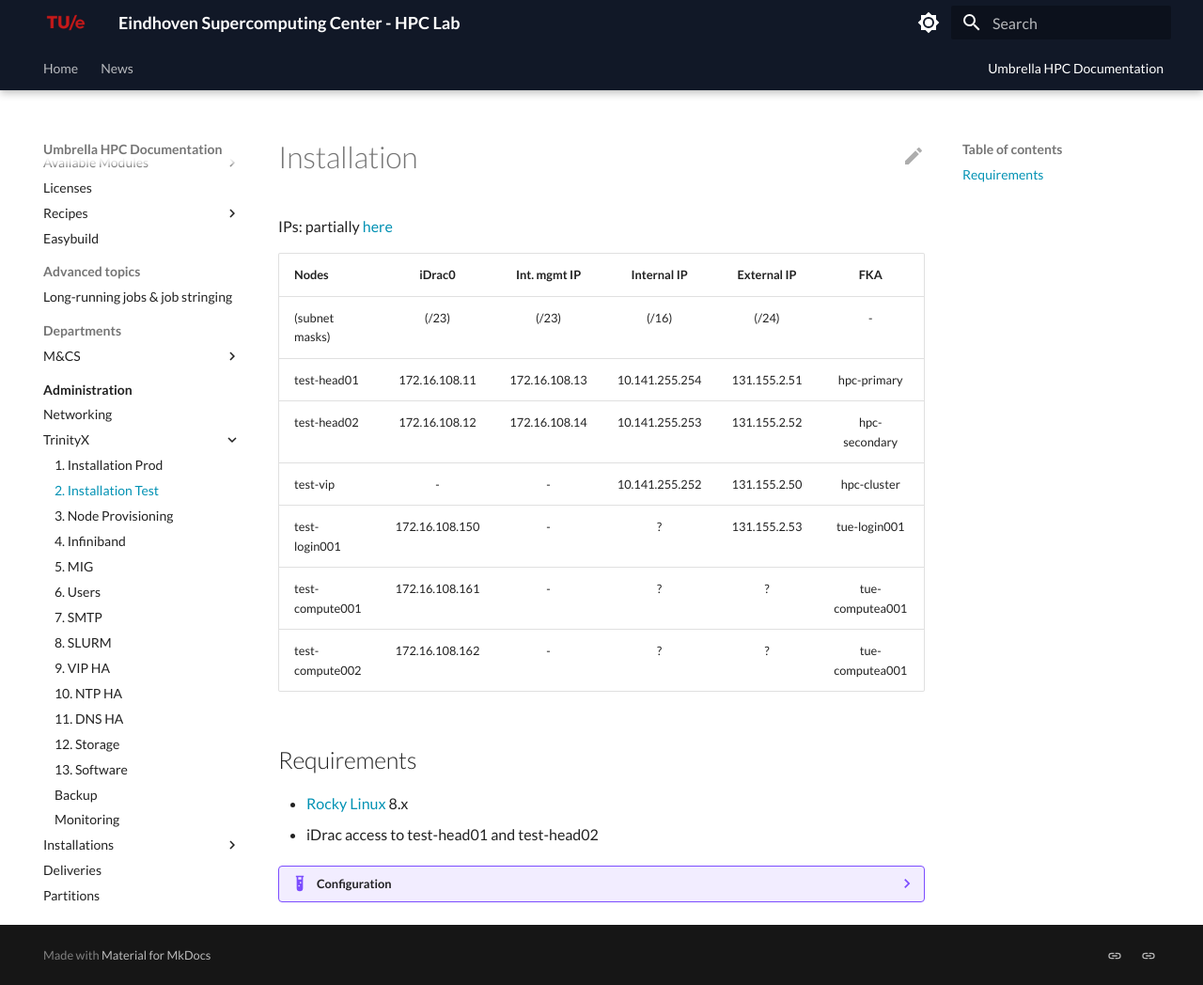
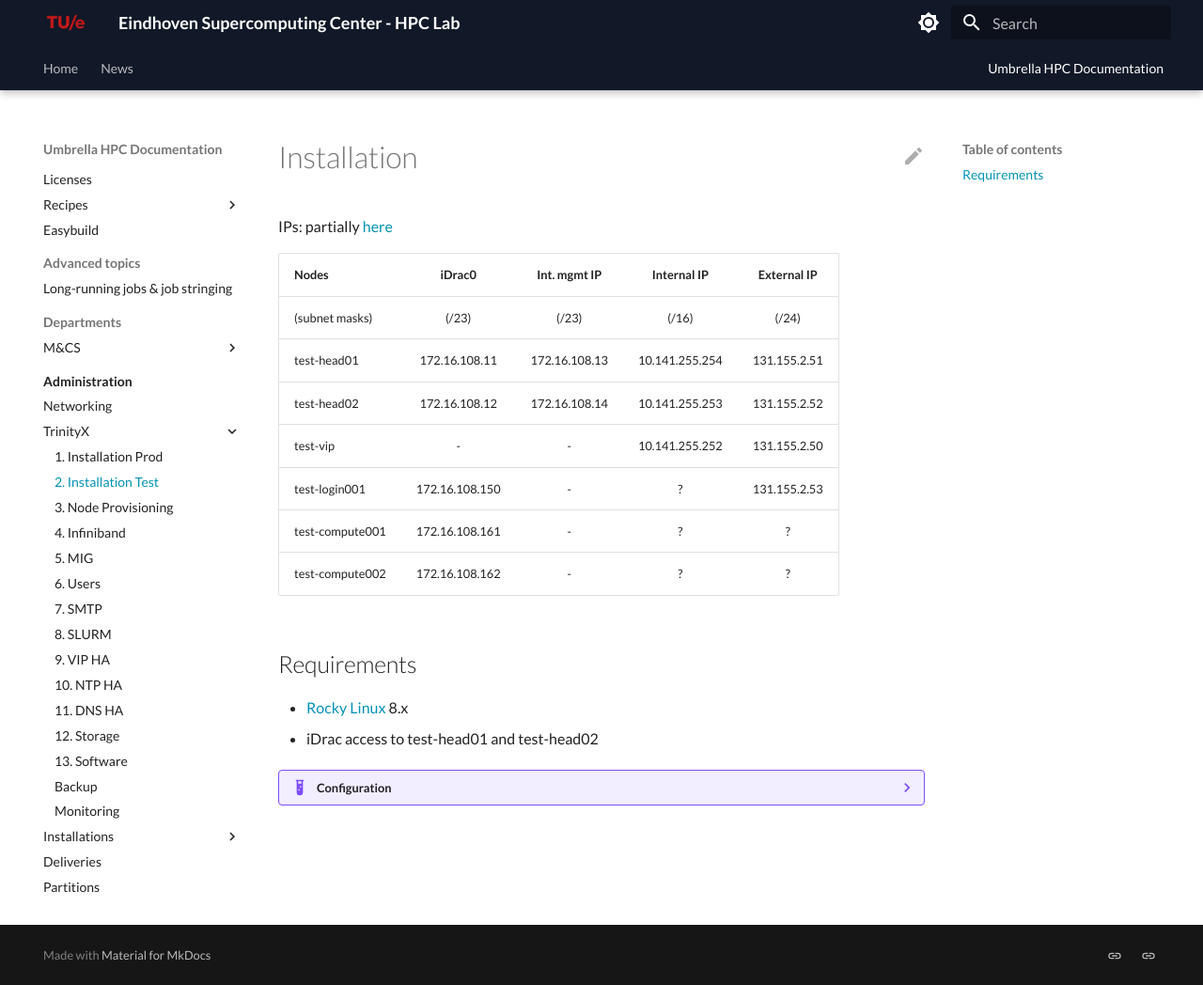
Before and after one commit to gferhpc/supercomputing.tue.nl, an MkDocs documentation site: the page built from pages/documentation/administration/trinityx/test-installation.md, in a window 1280 px wide and 1048 px high. Shown: the whole window at 94% size. Built offline with MkDocs 1.6.1 and Material for MkDocs 9.7.7, drawn with Linux system fonts in a browser that asks for light colours.

Commit message:
doc: admin: trix: test cluster

```diff
--- a/pages/documentation/administration/trinityx/test-installation.md
+++ b/pages/documentation/administration/trinityx/test-installation.md
@@ -2,15 +2,15 @@
 
 IPs: partially [here](../networking.md)
 
-| Nodes                 |      iDrac0    |  Int. mgmt IP  |   Internal IP  | External IP   |       FKA       |
-|:----------------------|:--------------:|:--------------:|:--------------:|:-------------:|:----------------:
-| (subnet masks)        |     (/23)      |     (/23)      |     (/16)      |     (/24)     |        -        |
-| test-head01           | 172.16.108.11  | 172.16.108.13  | 10.141.255.254 | 131.155.2.51  | hpc-primary     |
-| test-head02           | 172.16.108.12  | 172.16.108.14  | 10.141.255.253 | 131.155.2.52  | hpc-secondary   |
-| test-vip              |       -        |       -        | 10.141.255.252 | 131.155.2.50  | hpc-cluster     |
-| test-login001         | 172.16.108.150 |       -        |       ?        | 131.155.2.53  | tue-login001    |
-| test-compute001       | 172.16.108.161 |       -        |       ?        |      ?        | tue-computea001 |
-| test-compute002       | 172.16.108.162 |       -        |       ?        |      ?        | tue-computea001 |
+| Nodes                 |      iDrac0    |  Int. mgmt IP  |   Internal IP  | External IP   |
+|:----------------------|:--------------:|:--------------:|:--------------:|:-------------:|
+| (subnet masks)        |     (/23)      |     (/23)      |     (/16)      |     (/24)     |
+| test-head01           | 172.16.108.11  | 172.16.108.13  | 10.141.255.254 | 131.155.2.51  |
+| test-head02           | 172.16.108.12  | 172.16.108.14  | 10.141.255.253 | 131.155.2.52  |
+| test-vip              |       -        |       -        | 10.141.255.252 | 131.155.2.50  |
+| test-login001         | 172.16.108.150 |       -        |       ?        | 131.155.2.53  |
+| test-compute001       | 172.16.108.161 |       -        |       ?        |      ?        |
+| test-compute002       | 172.16.108.162 |       -        |       ?        |      ?        |
 
 ## Requirements
 
```
